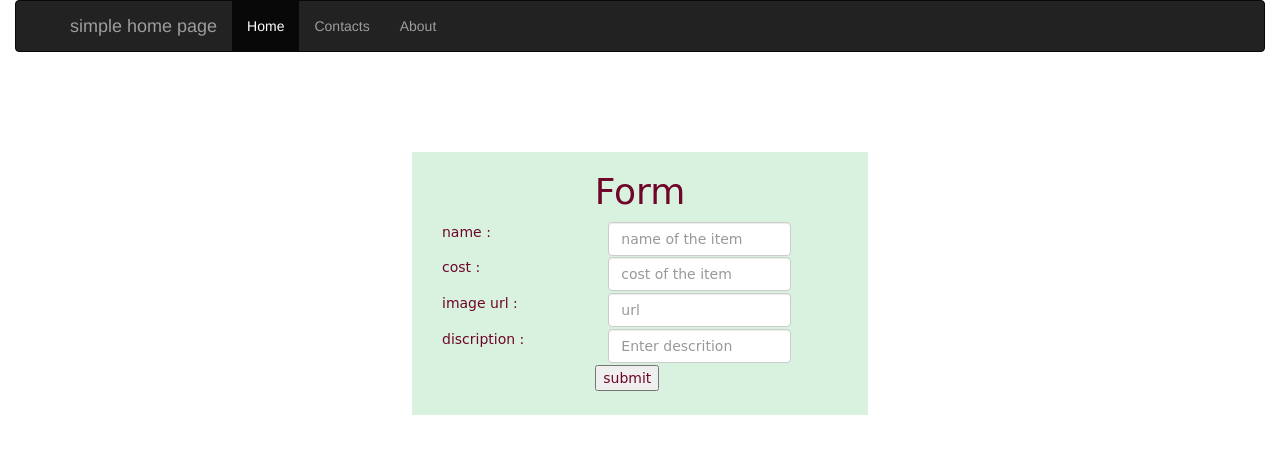
After one commit to GirishaDevara/ecart, a Django app: page /item/create in a window 1280 px wide. The commit adds this page. Shown: the top 454 px of the page. Run offline with Django 3.2, Linux system fonts and the light colour scheme; some libraries are stand-ins or nearby versions.

Commit message:
all CRUD operations completed

```diff
--- a/item/urls.py
+++ b/item/urls.py
@@ -2,5 +2,8 @@ from django.urls import path
 from . import views
 
 urlpatterns = [
-    path("", views.index, name="index")
+    path("", views.index, name="index"),
+    path("edit/<int:id>", views.edititem, name = "edititem"),
+    path("create",views.create, name = "createitem"),
+    path("delete/<int:id>",views.delete, name= "deleteitem"),
 ]
--- a/item/views.py
+++ b/item/views.py
@@ -1,5 +1,40 @@
-from django.shortcuts import render
+from django.shortcuts import render, redirect
 from django.http import HttpResponse
+from .models import Item
 
 def index(request):
-    return render(request,'index.html')
+    items = Item.objects.all()
+    return render(request,'index.html',{"all_items":items})
+
+def edititem(request,id):
+    item = Item.objects.get(id = id)
+    if request.method == "POST":
+        name = request.POST.get('name')
+        cost = request.POST.get('cost')
+        image_url = request.POST.get('imgurl')
+        description = request.POST.get('description')
+        item.name = name
+        item.cost = cost
+        item.image_url = image_url
+        item.description = description
+        item.save()
+        return redirect('/item')
+    else:
+        return render(request,'edititem.html',{"item":item})
+
+def create(request):
+    if request.method == 'POST':
+        name = request.POST.get('name')
+        cost = request.POST.get('cost')
+        image_url = request.POST.get('imgurl')
+        description = request.POST.get('description')
+        item = Item(name = name, cost = cost, image_url = image_url, description = description)
+        item.save()
+        return redirect('/item')
+    else:
+        return render(request,'createitem.html')
+
+def delete(request,id):
+    item = Item.objects.get(id = id)
+    item.delete()
+    return redirect('/item')
--- /dev/null
+++ b/templates/createitem.html
@@ -0,0 +1,38 @@
+{% extends 'base.html' %}
+{% block content %}
+<div>
+    <div class="container layout form-group ">
+        <h1>Form</h1>
+        <form method="post">
+            {% csrf_token %}
+            <div class="control-group">
+                <lable for="name" class="col-md-4 col-form-label text-md-right" >name :</lable>
+                <div class="col-md-6">
+                <input class="form-control" type="text" name="name" value="{{item.name}}" placeholder="name of the item">
+                </div>
+            </div>
+            <div class="control-group">
+                <lable for="cost" class="col-md-4 col-form-label text-md-right">cost :</lable>
+                <div class="col-md-6">
+                <input class="form-control" type="number" name="cost" value="{{item.cost}}" placeholder="cost of the item">
+                </div>
+            </div>
+            <div class="control-group">
+                <lable for="imgurl" class="col-md-4 col-form-label text-md-right">image url :</lable>
+                <div class="col-md-6" >
+                <input class="form-control" type="url" name="imgurl" value="{{item.image_url}}" placeholder="url">
+                </div>
+            </div>
+            <div class="control-group">
+                <lable for="description" class="col-md-4 col-form-label text-md-right">discription :</lable>
+                <div class="col-md-6">
+                <input class="form-control" type="text" name="description" value="{{item.description}}" placeholder="Enter descrition">
+                </div>
+            </div>
+            <div style="margin-left:45%;margin-bottom:5%">
+                <input type="submit" value="submit" >
+            </div>
+        </form>
+</div>
+</div>
+{% endblock%}
--- a/templates/index.html
+++ b/templates/index.html
@@ -12,7 +12,7 @@
         <h1>{{item.name}}</h1>
         <p class="price">{{item.cost}}</p>
         <p>{{item.description}}</p>
-        <p><button>view Details</button></p>
+        <p><button>View Details</button></p>
       </div>
     </div>
 </div>
```
Also changed, not shown: templates/edititem.html (added, +38 -0 lines), db.sqlite3.
